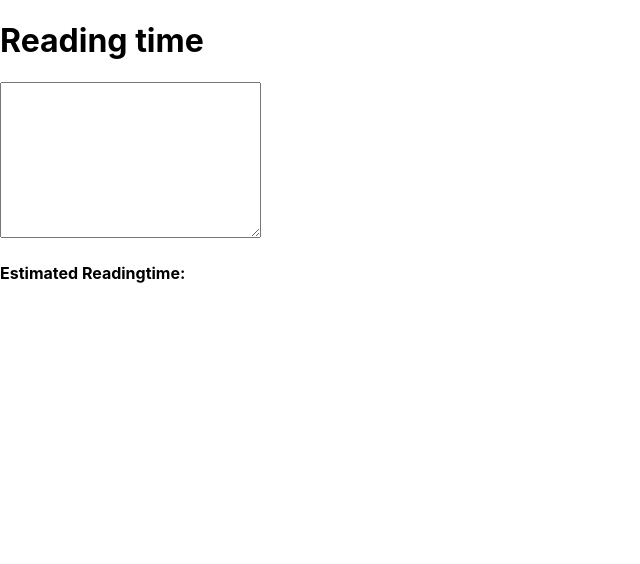
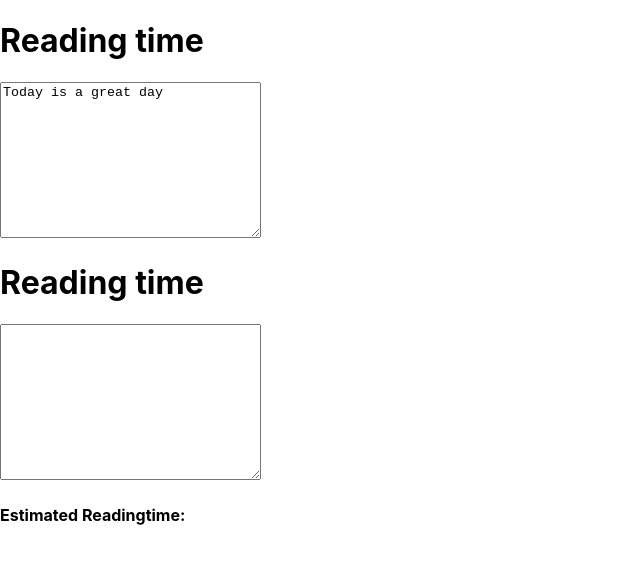
Before and after one commit to dedanmsafari/readingtimeApp, a React (Create React App) app: page / in a window 1280 px wide. Shown: the top 564 px of the page, without its empty margins (0-640 px from the left). Built offline with nearby package versions, Linux system fonts and the light colour scheme.

Commit message:
edited app component

```diff
--- a/src/App.js
+++ b/src/App.js
@@ -2,9 +2,34 @@ import React, { Component } from 'react';
 import Readingtime from '../src/components/readingtime';
 class App extends Component {
 
+  constructor(props){
+super(props);
+this.state = {text:'Today is a great day'}
+ this.handleChange = this.handleChange.bind(this)
+  }
+
+ handleChange(e) {
+  this.setState({text: e.target.value});
+}
   render() {
     return (
-    < Readingtime />
+      <div className="container-fluid">
+      <h1>Reading time</h1>
+      <div className="row">
+        <div className="col-md-6">
+          <div className="form-group">
+            <textarea
+
+            value={this.state.text}
+            onChange={this.handleChange}
+            id="readingtextarea" cols="30" rows="10"></textarea>
+          </div>
+        </div>
+        <div className="col-md-6">
+        < Readingtime  text={this.state.text} />
+        </div>
+      </div>
+    </div>
     );
   }
 }
```
